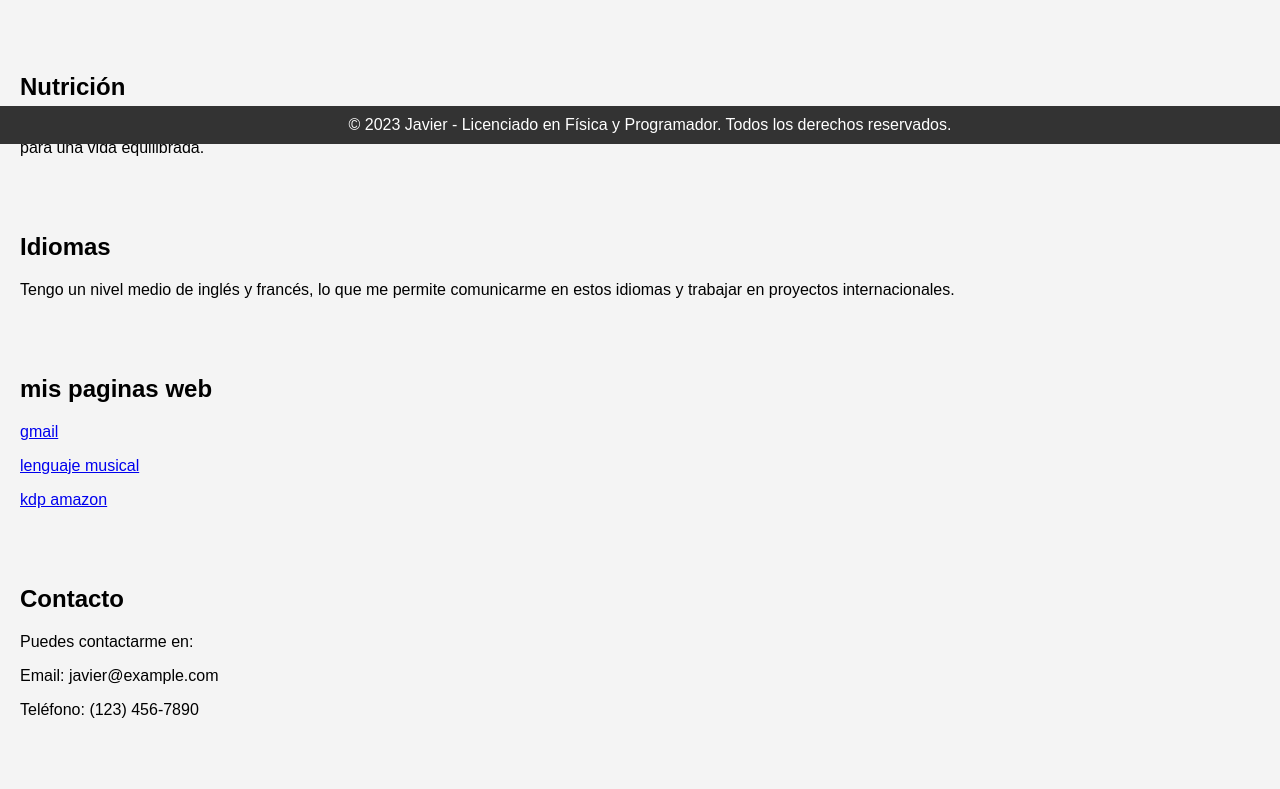
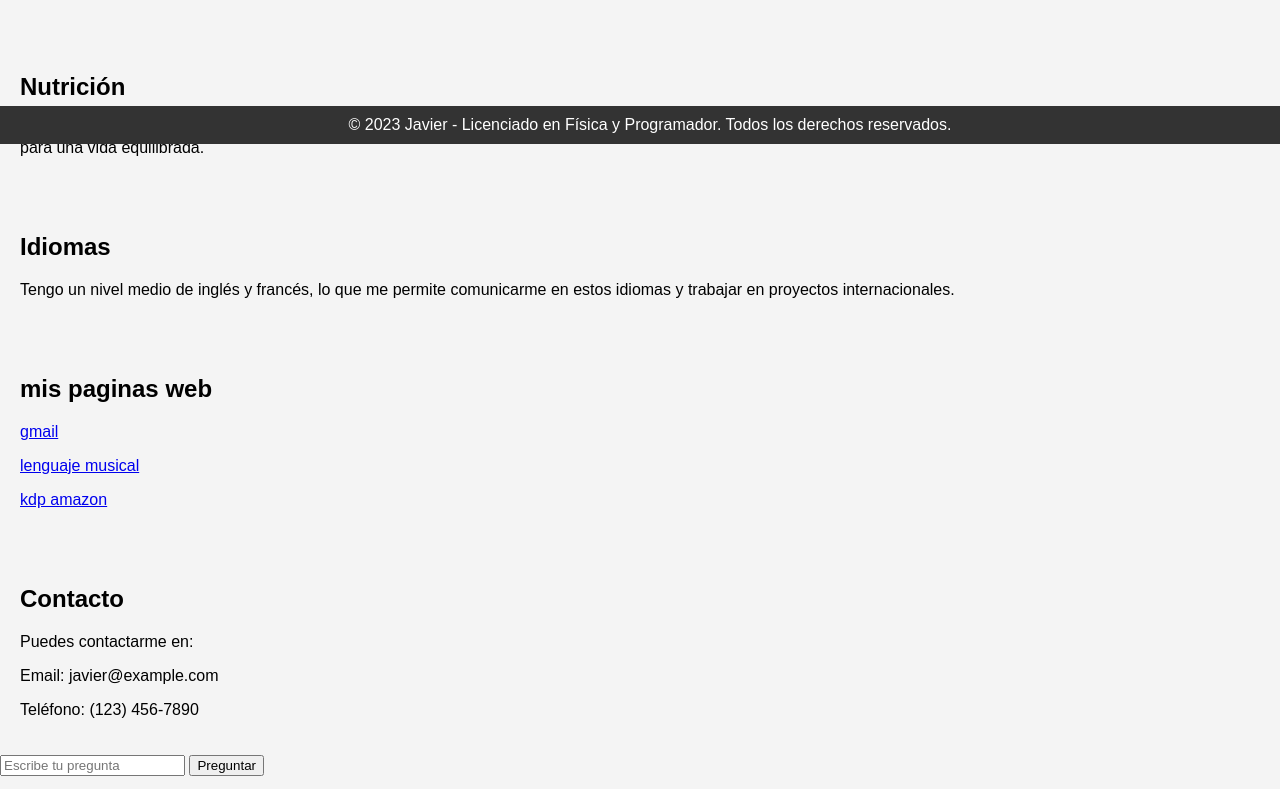
Before and after one commit to javivi1982/A, a plain HTML site: page index.html in a window 1280 px wide. Shown: the part 656-1445 px from the top of the page. Before the commit the page ends 1411 px from the top, so only its background shows below. Drawn offline with Linux system fonts and the light colour scheme.

Commit message:
Update index.html

```diff
--- a/index.html
+++ b/index.html
@@ -108,5 +108,26 @@
     <footer>
         &copy; 2023 Javier - Licenciado en Física y Programador. Todos los derechos reservados.
     </footer>
+
+	<input id="q" placeholder="Escribe tu pregunta" />
+<button onclick="preguntar()">Preguntar</button>
+<pre id="r"></pre>
+
+<script>
+async function preguntar() {
+  const pregunta = document.getElementById("q").value;
+
+  const res = await fetch("/api/preguntar", {
+    method: "POST",
+    headers: { "Content-Type": "application/json" },
+    body: JSON.stringify({ pregunta })
+  });
+
+  const data = await res.json();
+  document.getElementById("r").textContent =
+    JSON.stringify(data, null, 2);
+}
+</script>
+
 </body>
 </html>
```
